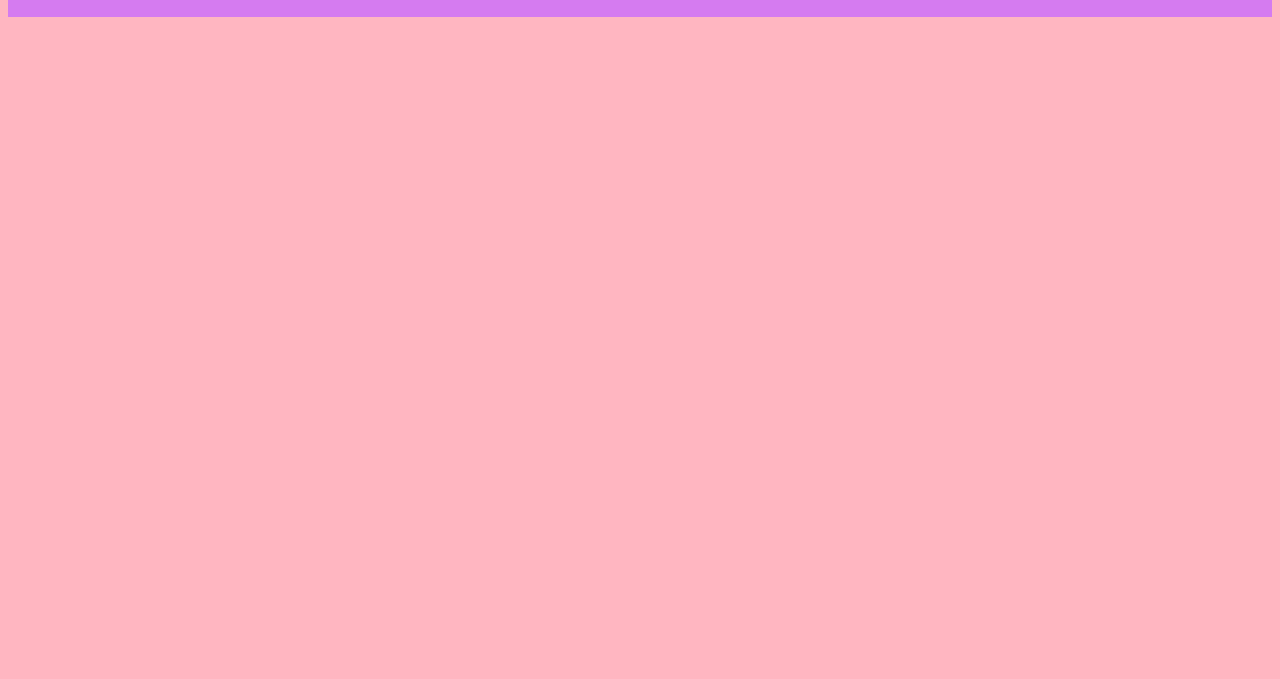
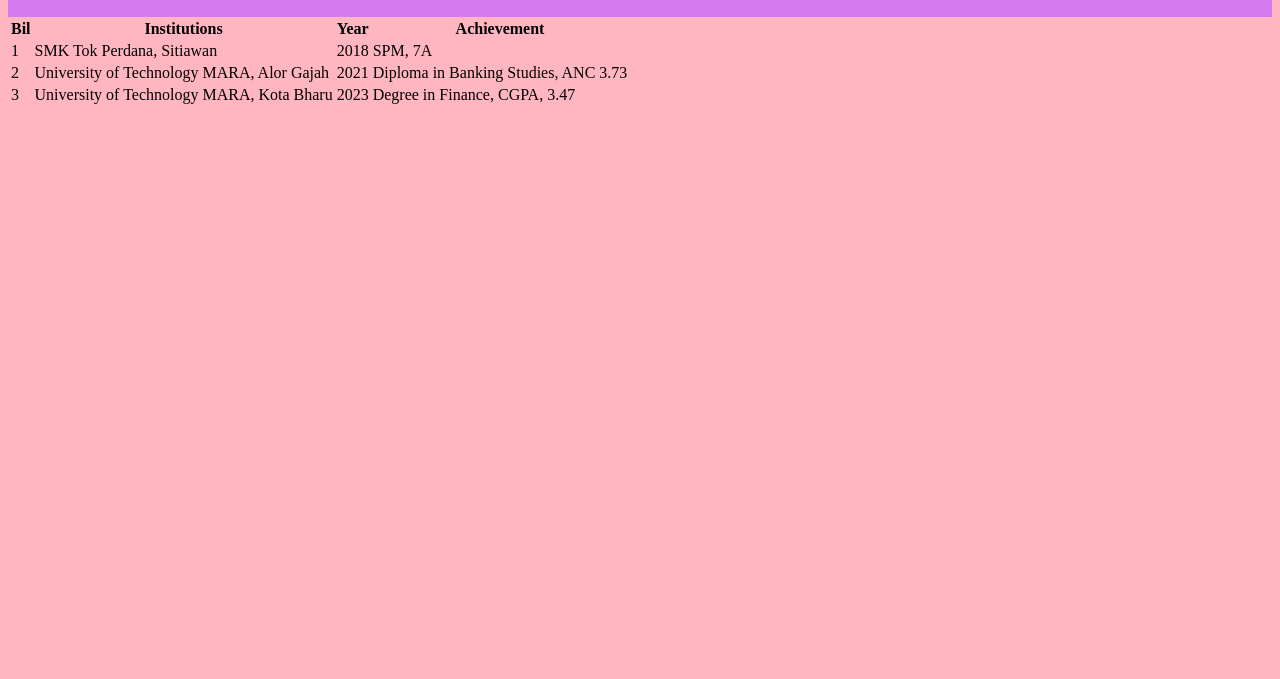
Before and after one commit to farahrizuan/23_ims456_2424d_individu, a plain HTML site: page education.html in a window 1280 px wide. Shown: the part 121-800 px from the top of the page. Drawn offline with Linux system fonts and the light colour scheme; a web font is replaced by a local one.

Commit message:
Add files via upload

```diff
--- a/education.html
+++ b/education.html
@@ -23,6 +23,35 @@
 <a href="contact.html">Contact me</a>
 </div>
 
+<table>
+    <tr>
+        <th>Bil</th>
+        <th>Institutions</th>
+        <th>Year</th>
+        <th>Achievement</th>
+    </tr>
+    <tr>
+        <td>1</td>
+        <td>SMK Tok Perdana, Sitiawan</td>
+        <td>2018</td>
+        <td>SPM, 7A </td>
+    </tr>
+    <tr>
+        <td>2</td>
+        <td>University of Technology MARA, Alor Gajah</td>
+        <td>2021</td>
+        <td>Diploma in Banking Studies, ANC 3.73</td>
+    </tr>
+    <tr>
+        <td>3</td>
+        <td>University of Technology MARA, Kota Bharu</td>
+        <td>2023</td>
+        <td>Degree in Finance, CGPA, 3.47</td>
+    </tr>
 
-    </body>
+
+
+
+
+</body>
 </html>
```
